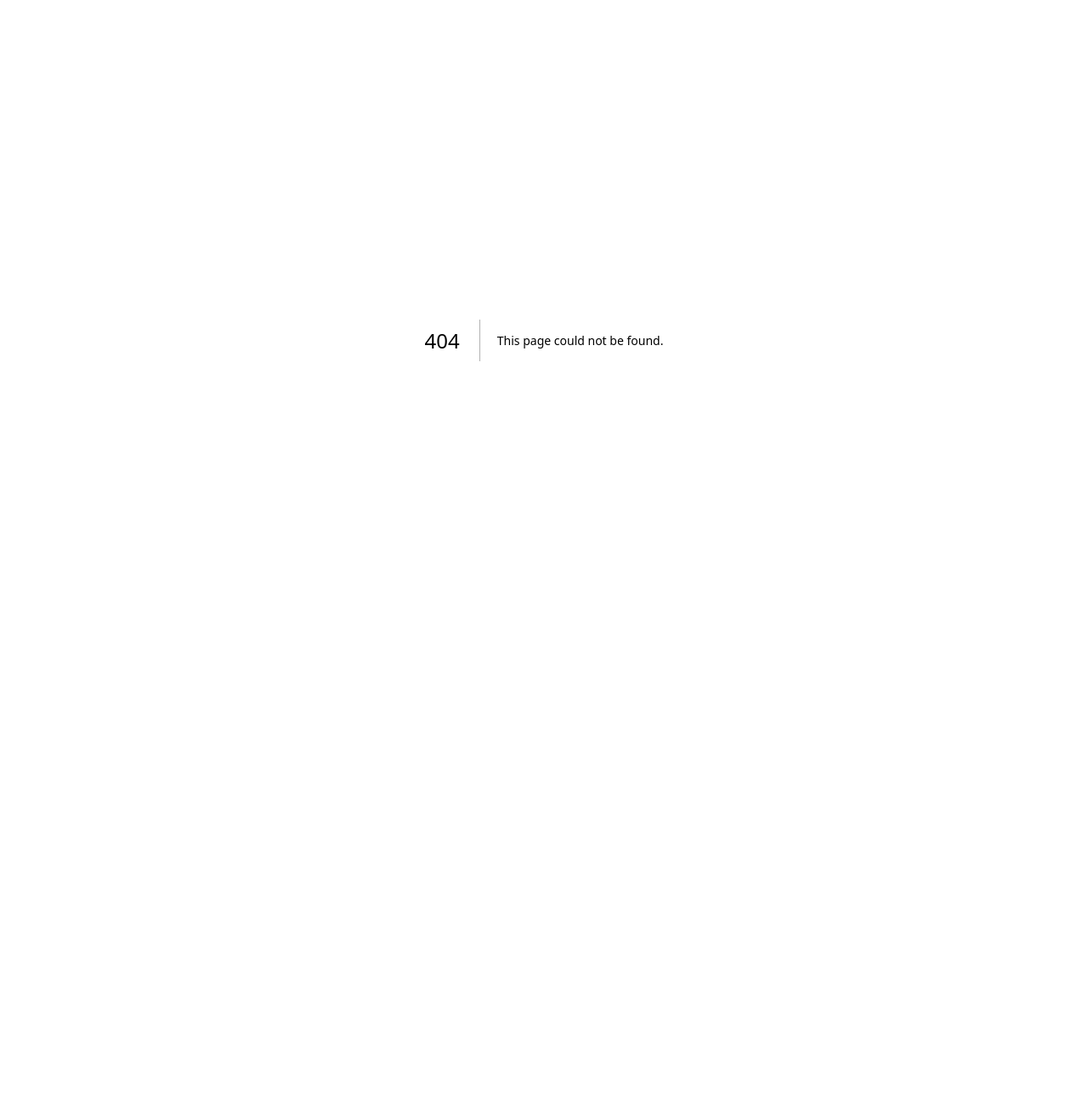
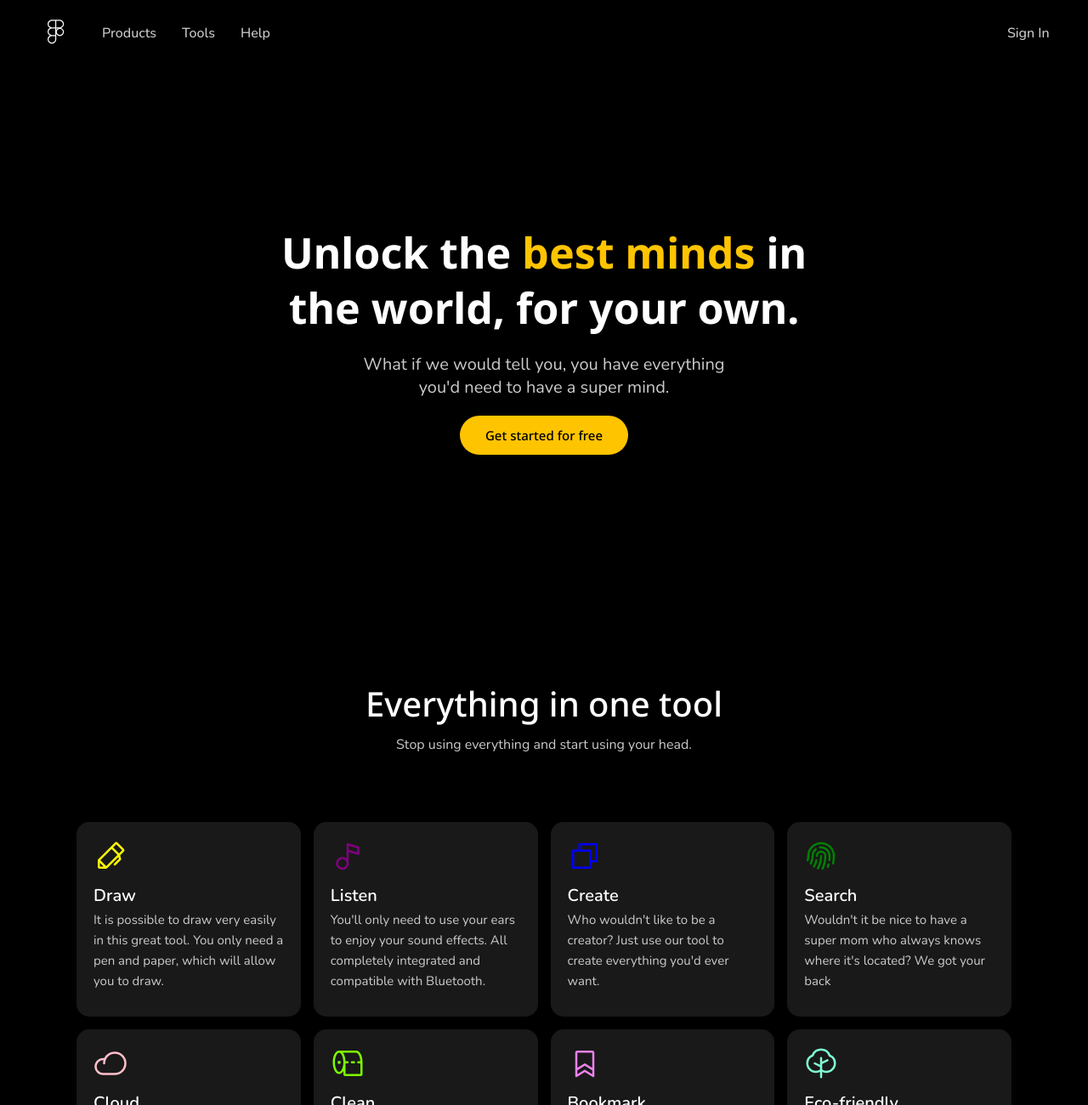
Before and after one commit to anohene1/twitter-recreations, a Next.js app: page /the-spontaneous-cta in a window 1280 px wide. Before the commit this address had no page. Shown: the top 1300 px of the page at 85% size. Before the commit the page ends 800 px from the top, so only its background shows below. Built offline with nearby package versions, Linux system fonts and the light colour scheme.

Commit message:
create The Spontaneous CTA site

```diff
--- /dev/null
+++ b/app/the-spontaneous-cta/components/Card/Card.tsx
@@ -0,0 +1,22 @@
+import React from 'react';
+import styles from './card.module.scss'
+
+interface Props {
+    Icon: React.ReactNode,
+    title: string,
+    description: string
+}
+
+function Card({ Icon, title, description }: Props) {
+    return (
+      <div className={styles.card}>
+        {Icon}
+        <h2>{title}</h2>
+        <p>
+            {description}
+        </p>
+      </div>
+    );
+}
+
+export default Card;
--- /dev/null
+++ b/app/the-spontaneous-cta/components/Card/card.module.scss
@@ -0,0 +1,24 @@
+.card {
+  background-color: rgba(84, 84, 84, 0.3);
+  padding: 2rem;
+  padding-bottom: 3rem;
+  display: flex;
+  flex-direction: column;
+  border-radius: 15px;
+
+  h2 {
+    margin-top: 1.3rem;
+    margin-bottom: 0;
+    font-size: 2rem;
+    color: white;
+    font-weight: 600;
+    text-align: left;
+    font-family: 'Nunito', sans-serif;
+  }
+
+  p {
+    margin-top: 3px;
+    font-size: 1.5rem;
+    line-height: 1.6;
+  }
+}
--- /dev/null
+++ b/app/the-spontaneous-cta/components/Navbar/Navbar.tsx
@@ -0,0 +1,30 @@
+"use client"
+
+import React from 'react';
+import styles from './navbar.module.scss'
+import PrimaryButton from "@/app/the-spontaneous-cta/components/PrimaryButton/PrimaryButton";
+
+function Navbar() {
+    return (
+        <nav className={styles.navbar}>
+            <ul>
+                <li>
+                    <svg xmlns="http://www.w3.org/2000/svg" x="0px" y="0px"
+                         width="50" height="50"
+                         viewBox="0 0 50 50">
+                        <path d="M 18.5 2 C 13.81752 2 10 5.8175204 10 10.5 C 10 13.800292 11.949927 16.592855 14.708984 18 C 11.949927 19.407145 10 22.199708 10 25.5 C 10 28.800292 11.949927 31.592855 14.708984 33 C 11.949927 34.407145 10 37.199708 10 40.5 C 10 45.18248 13.81752 49 18.5 49 C 23.18248 49 27 45.18248 27 40.5 L 27 33 L 27 29.65625 C 28.341367 32.201717 30.932066 34 34 34 C 38.406436 34 42 30.406432 42 26 C 42 22.378246 39.526173 19.428685 36.214844 18.449219 C 39.553558 17.301707 42 14.220224 42 10.5 C 42 5.8175204 38.18248 2 33.5 2 L 26 2 L 18.5 2 z M 18.5 4 L 25 4 L 25 17 L 18.5 17 C 14.89848 17 12 14.10152 12 10.5 C 12 6.8984796 14.89848 4 18.5 4 z M 27 4 L 33.5 4 C 37.10152 4 40 6.8984796 40 10.5 C 40 14.10152 37.10152 17 33.5 17 L 27 17 L 27 4 z M 18.5 19 L 25 19 L 25 32 L 18.5 32 C 14.89848 32 12 29.10152 12 25.5 C 12 21.89848 14.89848 19 18.5 19 z M 27 19 L 30.34375 19 C 28.908839 19.756146 27.756146 20.908838 27 22.34375 L 27 19 z M 34 20 C 37.325556 20 40 22.674446 40 26 C 40 29.325554 37.325556 32 34 32 C 30.674444 32 28 29.325554 28 26 C 28 22.674446 30.674444 20 34 20 z M 18.5 34 L 25 34 L 25 40.5 C 25 44.10152 22.10152 47 18.5 47 C 14.89848 47 12 44.10152 12 40.5 C 12 36.89848 14.89848 34 18.5 34 z"></path>
+                    </svg>
+                </li>
+                <li><a href="">Products</a></li>
+                <li><a href="">Tools</a></li>
+                <li><a href="">Help</a></li>
+            </ul>
+            <div>
+                <a id="sign_in_button" href="">Sign In</a>
+                <PrimaryButton label="Sign Up" isSmall={true} />
+            </div>
+        </nav>
+    );
+}
+
+export default Navbar;
--- /dev/null
+++ b/app/the-spontaneous-cta/components/Navbar/navbar.module.scss
@@ -0,0 +1,48 @@
+.navbar {
+  display: flex;
+  align-items: center;
+  justify-content: space-between;
+  padding: 2rem 0;
+  margin: 0 4rem;
+  overflow: hidden;
+  position: fixed;
+  top: 0;
+  left: 0;
+  right: 0;
+  z-index: 100;
+  background: rgba(255, 255, 255, 0);
+  box-shadow: 0 4px 30px rgba(0, 0, 0, 0.1);
+  backdrop-filter: blur(4.5px);
+  -webkit-backdrop-filter: blur(4.5px);
+
+  ul {
+    display: flex;
+    align-items: center;
+    list-style: none;
+    gap: 3rem;
+
+    svg {
+      height: 3rem;
+      fill: white;
+    }
+
+  }
+
+  div {
+    display: flex;
+    align-items: center;
+    gap: 2rem;
+  }
+
+  a {
+    color: #cbcbcb;
+    font-size: 1.6rem;
+    font-weight: 500;
+  }
+
+  button {
+    //opacity: 0;
+    //scale: 0.5;
+    //clip-path: polygon(100% 0, 100% 0, 100% 100%, 100% 100%);
+  }
+}
--- /dev/null
+++ b/app/the-spontaneous-cta/components/PrimaryButton/PrimaryButton.tsx
@@ -0,0 +1,12 @@
+import React from 'react';
+import styles from './primaryButton.module.scss'
+
+interface Props {
+    label : string
+    isSmall?: boolean
+}
+function PrimaryButton({label, isSmall}: Props) {
+    return <button className={`${styles.button} ${isSmall && styles.small}`}>{label}</button>;
+}
+
+export default PrimaryButton;
--- /dev/null
+++ b/app/the-spontaneous-cta/components/PrimaryButton/primaryButton.module.scss
@@ -0,0 +1,20 @@
+.button {
+  background-color: #ffc400;
+  border: none;
+  padding: 1.3rem 3rem;
+  border-radius: 100px;
+  color: black;
+  font-size: 1.5rem;
+  font-family: 'Noto Sans', sans-serif;
+  cursor: pointer;
+  transition: background-color 0.2s ease-in-out;
+
+  &:hover {
+    background-color: #dca900;
+  }
+
+}
+
+.small {
+  padding: 0.9rem 2.5rem;
+}
--- /dev/null
+++ b/app/the-spontaneous-cta/page.tsx
@@ -0,0 +1,141 @@
+"use client";
+
+import React, { useEffect, useRef } from "react";
+import styles from "./styles.module.scss";
+import Navbar from "@/app/the-spontaneous-cta/components/Navbar/Navbar";
+import PrimaryButton from "@/app/the-spontaneous-cta/components/PrimaryButton/PrimaryButton";
+import Card from "@/app/the-spontaneous-cta/components/Card/Card";
+import {
+  Bookmark,
+  Cloud,
+  Copy,
+  Fingerprint,
+  MusicNote,
+  Pen,
+  ToiletPaper,
+  Tree,
+} from "@phosphor-icons/react";
+import { gsap, Power3 } from "gsap";
+
+import { ScrollTrigger } from "gsap/ScrollTrigger";
+
+gsap.registerPlugin(ScrollTrigger);
+
+interface CardItem {
+  Icon: React.ReactNode;
+  title: string;
+  description: string;
+}
+
+const cards: CardItem[] = [
+  {
+    Icon: <Pen size={40} color="yellow" />,
+    title: "Draw",
+    description:
+      "It is possible to draw very easily in this great tool. You only need a pen and paper, which will allow you to draw.",
+  },
+  {
+    Icon: <MusicNote size={40} color="purple" />,
+    title: "Listen",
+    description:
+      "You'll only need to use your ears to enjoy your sound effects. All completely integrated and compatible with Bluetooth.",
+  },
+  {
+    Icon: <Copy size={40} color="blue" />,
+    title: "Create",
+    description:
+      "Who wouldn't like to be a creator? Just use our tool to create everything you'd ever want.",
+  },
+  {
+    Icon: <Fingerprint size={40} color="green" />,
+    title: "Search",
+    description:
+      "Wouldn't it be nice to have a super mom who always knows where it's located? We got your back",
+  },
+  {
+    Icon: <Cloud size={40} color="pink" />,
+    title: "Cloud",
+    description:
+      "Everything easily saved to the cloud. We call it BrainSync. The best way to save your stuff and retrieve it.",
+  },
+  {
+    Icon: <ToiletPaper size={40} color="chartreuse" />,
+    title: "Clean",
+    description:
+      "Since your brain controls your hands, you can wipe your butt very easily without thinking too much. It's a game changer!",
+  },
+  {
+    Icon: <Bookmark size={40} color="violet" />,
+    title: "Bookmark",
+    description:
+      "The easiest bookmark functionality you have ever seen. Just enter and remove items from your brain. It's that easy.",
+  },
+  {
+    Icon: <Tree size={40} color="aquamarine" />,
+    title: "Eco-friendly",
+    description:
+      "Because this is all happening in your head, it's as eco-friendly as possible. Zero carbon emissions.",
+  },
+];
+
+function TheSpontaneousCTA() {
+  let pageRef = useRef(null);
+  let tl = gsap.timeline({
+    scrollTrigger: {
+      trigger: "header button",
+      start: "top top",
+      toggleActions: "play none reverse none"
+    },
+  });
+
+  useEffect(() => {
+    gsap.to(pageRef.current, {
+      duration: 0,
+      visibility: "visible",
+    });
+    tl.from("#sign_in_button", {
+      x: 120,
+      duration: 0.4,
+      ease: Power3.easeOut,
+    }, 'start').from("nav button", {
+      duration: 0.4,
+      opacity: 0,
+      x: 70,
+      scale: 0.3,
+      ease: Power3.easeOut,
+    }, 'start');
+  });
+
+  return (
+    <main className={styles.page} ref={pageRef}>
+      <Navbar />
+      <header>
+        <h1>
+          Unlock the <span>best minds</span> in the world, for your own.
+        </h1>
+        <h5>
+          What if we would tell you, you have everything you'd need to have a
+          super mind.
+        </h5>
+        <PrimaryButton label="Get started for free" />
+      </header>
+      <div className={styles.content}>
+        <h2>Everything in one tool</h2>
+        <h6>Stop using everything and start using your head.</h6>
+
+        <div className={styles.cards}>
+          {cards.map((card) => (
+            <Card
+              key={card.title}
+              Icon={card.Icon}
+              title={card.title}
+              description={card.description}
+            />
+          ))}
+        </div>
+      </div>
+    </main>
+  );
+}
+
+export default TheSpontaneousCTA;
--- /dev/null
+++ b/app/the-spontaneous-cta/styles.module.scss
@@ -0,0 +1,66 @@
+@import url('https://fonts.googleapis.com/css2?family=Nunito:wght@400;500;600;700&display=swap');
+@import url('https://fonts.googleapis.com/css2?family=Noto+Sans:ital,wght@0,500;0,700;0,800;1,600&display=swap');
+.page {
+  background-color: black;
+  min-height: 100vh;
+  font-family: 'Nunito', sans-serif;
+  color: #cbcbcb;
+  visibility: hidden;
+
+  header {
+    height: 100vh;
+    display: flex;
+    flex-direction: column;
+    justify-content: center;
+    align-items: center;
+    gap: 2rem;
+
+    h1 {
+      font-size: 5rem;
+      color: white;
+      width: 65rem;
+      text-align: center;
+      font-family: 'Noto Sans', sans-serif;
+      line-height: 1.3;
+
+      span {
+        color: #ffc400;
+      }
+    }
+
+    h5 {
+      font-size: 2rem;
+      font-weight: 400;
+      width: 45rem;
+      text-align: center;
+    }
+  }
+}
+
+.content {
+  height: 100vh;
+
+
+  h2 {
+    font-size: 4rem;
+    color: white;
+    text-align: center;
+    font-weight: 500;
+    font-family: 'Noto Sans', sans-serif;
+    margin-bottom: 1rem;
+  }
+
+  h6 {
+    font-size: 1.6rem;
+    font-weight: 400;
+    text-align: center;
+  }
+
+  .cards {
+    max-width: 110rem;
+    margin: 8rem auto;
+    display: grid;
+    grid-gap: 15px;
+    grid-template-columns: repeat(auto-fit, minmax(25rem, 1fr));
+  }
+}
--- a/package.json
+++ b/package.json
@@ -9,6 +9,7 @@
     "lint": "next lint"
   },
   "dependencies": {
+    "@phosphor-icons/react": "^2.0.8",
     "@types/node": "18.15.11",
     "@types/react": "18.0.32",
     "@types/react-dom": "18.0.11",
```
Also changed, not shown: public/assets/icons/figma.svg (added), 1 other file (tests, documents, lock files or other folders).
